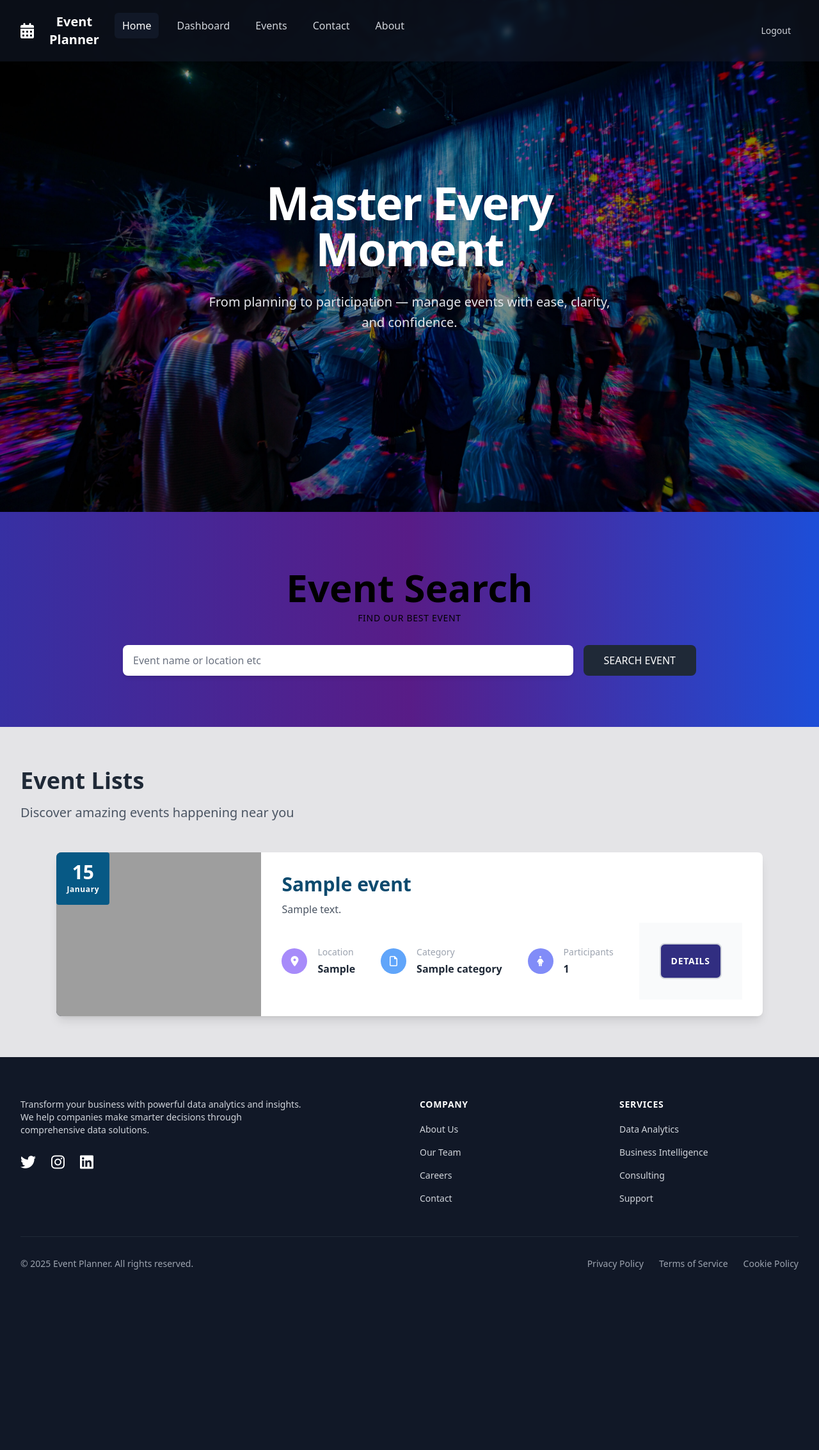
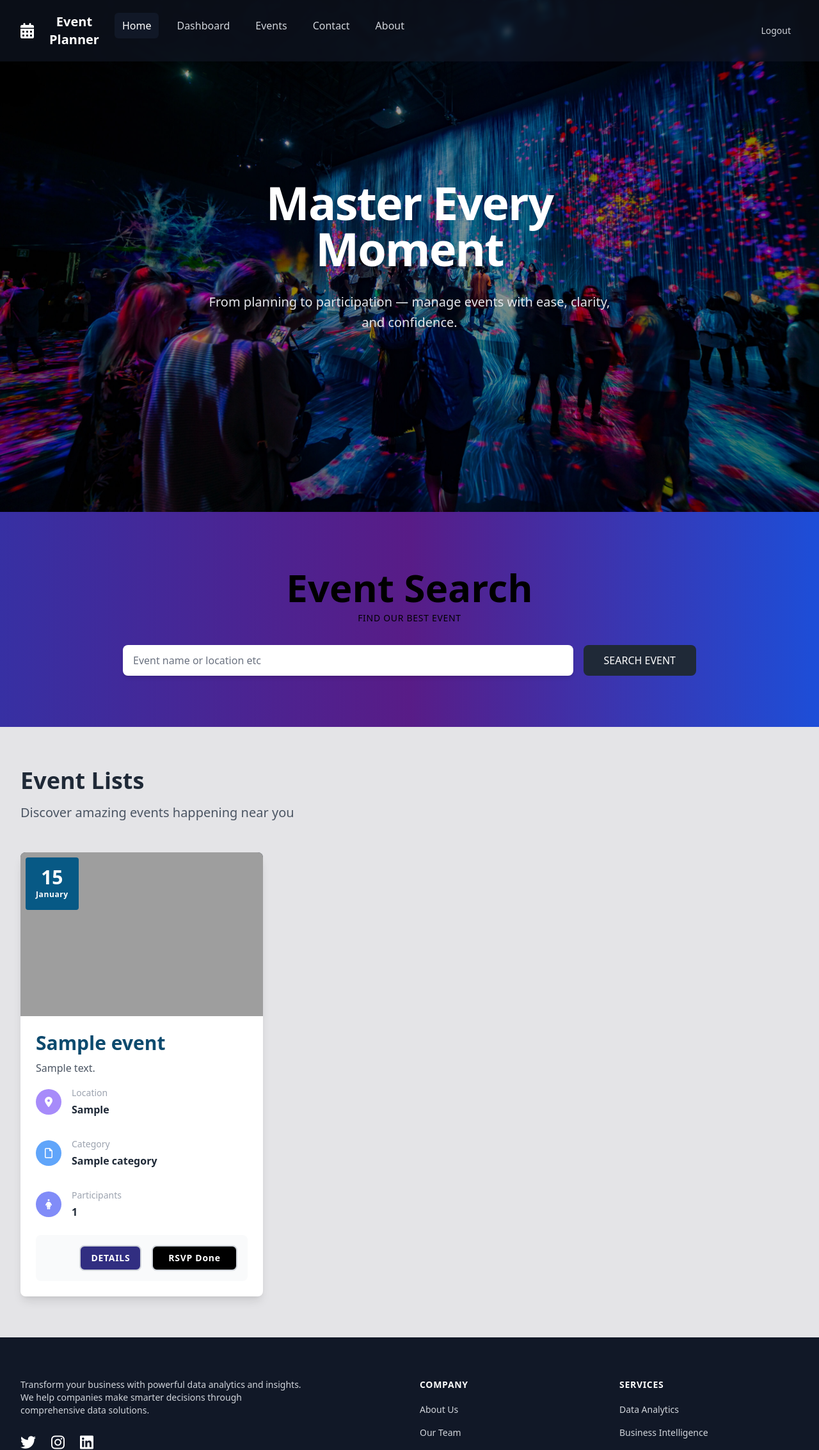
Before and after one commit to Faizaa01/Event_management, a Django app: page /events/ in a window 1280 px wide. Shown: the top 2266 px of the page at 64% size. Before the commit the page ends 1984 px from the top, so only its background shows below. Run offline with Django 5.2, Linux system fonts and the light colour scheme; a user stored in the database is signed in; tables that the repository leaves empty hold one stand-in row (values such as "Sample post"); grey boxes are pictures that could not be loaded.

Commit message:
rsvp_done

```diff
--- a/events/templates/home.html
+++ b/events/templates/home.html
@@ -64,24 +64,27 @@
 
     {% if request.user.is_authenticated %}
       {% if data %}
-    <div class="grid gap-10">
+        <!-- Grid: 1 col on small, 2 cols on md, optional 3 cols on lg -->
+        <div class="grid grid-cols-1 md:grid-cols-2 lg:grid-cols-3 gap-10">
           {% for event in data %}
-      <div class="max-w-6xl h-64 mx-auto bg-white rounded-lg shadow-lg overflow-hidden flex">
-        <div class="w-80 h-64 bg-gray-700 relative">
-          <div class="absolute inset-0"
-              style="background-image: url('{{event.asset.url}}'); background-size: cover;">
-          </div>
-          <div class="absolute bg-sky-800 text-white p-4 rounded text-center font-bold">
+            <div class="bg-white rounded-lg shadow-lg overflow-hidden flex flex-col max-w-full h-auto mx-auto">
+
+              <!-- Image on top -->
+              <div class="w-full h-64 bg-gray-700 relative">
+                <div class="absolute inset-0 bg-cover bg-center" style="background-image: url('{{event.asset.url}}');"></div>
+                <div class="absolute top-2 left-2 bg-sky-800 text-white p-4 rounded text-center font-bold">
                   <div class="text-3xl leading-none mb-1">{{ event.date|date:"d" }}</div>
                   <div class="text-xs tracking-wider">{{ event.date|date:"F" }}</div>
                 </div>
               </div>
 
-        <div class="flex-1 p-8">
+              <!-- Content below image -->
+              <div class="p-6 flex flex-col">
                 <h2 class="text-3xl text-sky-900 mb-2 font-semibold">{{ event.name }}</h2>
-          <p class="text-gray-600 leading-relaxed mb-2"> {{ event.description|truncatewords:30 }} </p>
+                <p class="text-gray-600 leading-relaxed mb-4">{{ event.description|truncatewords:20 }}</p>
 
-          <div class="flex gap-10 justify-between">
+                <!-- 3 info blocks beneath description -->
+                <div class="flex flex-wrap gap-8 mb-6 justify-between">
                   <div class="flex items-center gap-4">
                     <div class="w-10 h-10 bg-violet-400 rounded-full flex items-center justify-center text-white">
                       <i class="fa-solid fa-location-dot"></i>
@@ -109,14 +112,38 @@
                       <div class="text-gray-800 font-bold">{{ event.participants.count }}</div>
                     </div>
                   </div>
-            <div class="flex items-center p-8 bg-gray-50">
+                </div>
+
+                <!-- Buttons below info -->
+                <div class="flex flex-wrap gap-4 justify-end bg-gray-50 p-4 rounded-lg">
                   <a href="{% url 'Event-details' event.id %}">
-                <button class="bg-indigo-900 border-2 border-gray-300 px-4 py-4 text-white font-bold text-sm tracking-wider rounded-lg hover:bg-gray-400 hover:text-black">
+                    <button
+                      class="bg-indigo-900 border-2 border-gray-300 px-4 py-2 text-white font-bold text-sm tracking-wider rounded-lg hover:bg-gray-400 hover:text-black"
+                      type="button">
                       DETAILS
                     </button>
                   </a>
+
+                  {% if user.is_authenticated %}
+                    {% if user in event.participants.all %}
+                      <button
+                        class="bg-black border-2 border-gray-300 py-2 px-6 text-white font-bold text-sm tracking-wider rounded-lg cursor-not-allowed"
+                        type="button" disabled>
+                        RSVP Done
+                      </button>
+                    {% else %}
+                      <form method="post" action="{% url 'rsvp_event' event.id %}">
+                        {% csrf_token %}
+                        <button
+                          class="bg-violet-500 border-2 border-gray-300 px-4 py-2 text-white font-bold text-sm tracking-wider rounded-lg hover:bg-gray-400 hover:text-black"
+                          type="submit">
+                          RSVP
+                        </button>
+                      </form>
+                    {% endif %}
+                  {% endif %}
                 </div>
-          </div>
+
               </div>
             </div>
           {% endfor %}
@@ -131,7 +158,6 @@
         Please <a href="{% url 'sign_in' %}" class="text-blue-700 underline">log in</a> to see the events.
       </div>
     {% endif %}
-
   </div>
 </section>
 
--- a/events/urls.py
+++ b/events/urls.py
@@ -5,8 +5,7 @@ urlpatterns = [
     path('',home, name='home'),
     path('dashboard/',dashboard, name='dashboard'),
     path('search_events/',search_events, name='search'),
-    # path('list/<str:item_type>/', list_items, name='list_items'),
-    # path('participants/', list_participants, name='list_participants'),
+    path('events/<int:event_id>/rsvp/', rsvp_event, name='rsvp_event'),
     # path('categories/', list_categories, name='list_categories'),
 
 
@@ -15,10 +14,6 @@ urlpatterns = [
     path('update_event/<int:id>/', update_event, name='update_event'),
     path('delete_event/<int:id>/', delete_event, name='delete_event'),
 
-    # path('create_participant/',create_participant, name='create_participant'),
-    # path('update_participant/<int:id>/',update_participant, name='update_participant'),
-    # path('delete_participant/<int:id>/',delete_participant, name='delete_participant'),
-
     path('create_category/',create_category, name='create_category'),
     path('update_category/<int:id>/', update_category, name='update_category'),
     path('delete_category/<int:id>/', delete_category, name='delete_category'),
--- a/events/views.py
+++ b/events/views.py
@@ -6,6 +6,7 @@ from django.db.models import Q, Count
 from django.contrib import messages
 from datetime import date
 from django.contrib.auth.models import User
+from django.contrib.auth.decorators import login_required
 
 
 
@@ -16,6 +17,24 @@ def home(request):
         events = None
     context = {'data': events, 'query': ''}
     return render(request, 'home.html', context)
+
+
+
+# RSVP
+
+from django.contrib.auth.decorators import login_required
+from django.shortcuts import get_object_or_404, redirect
+from django.contrib import messages
+from .models import Event
+
+@login_required
+def rsvp_event(request, event_id):
+    event = Event.objects.get(id=event_id)
+    if request.user not in event.participants.all():
+        event.participants.add(request.user)
+    return redirect('home')
+
+
 
 
 # Dashboard
@@ -115,56 +134,6 @@ def delete_event(request, id):
     return redirect('home')
 
 
-# Participant
-
-# def list_participants(request):
-#     data = Participant.objects.prefetch_related('events').all()
-#     context = {
-#         'data': data,
-#         'title': 'Participants List'
-#     }
-#     return render(request, 'list.html', context)
-
-
-# def create_participant(request):
-#     form = Participantform()
-#     if request.method == "POST":
-#         form = Participantform(request.POST)
-#         if form.is_valid():
-#             form.save()
-#             messages.success(request, "Participant Created Successfully.")
-#             return redirect('create_participant')
-#     context = {"form": form, "title": "Add Participant"}
-#     return render(request, "form.html", context)
-
-
-# def update_participant(request, id):
-#     participant = Participant.objects.get(id=id)
-#     if request.method == 'POST':
-#         form = Participantform(request.POST, instance=participant)
-#         if form.is_valid():
-#             form.save()
-#             messages.success(request, "Participant Updated Successfully.")
-#             if participant.events.exists():
-#                 return redirect('Event-details', id=participant.events.first().id)
-#             else:
-#                 return redirect('list_participants')
-#     else:
-#         form = Participantform(instance=participant)
-#     context = {"form": form, "title": "Update Participant"}
-#     return render(request, "form.html", context)
-
-
-# def delete_participant(request, id):
-#     if request.method == "POST":
-#         participant = Participant.objects.get(id=id)
-#         participant.delete()
-#         messages.success(request, "Participant Deleted Successfully.")
-#     else:
-#         messages.error(request, "Invalid Request")
-#     return redirect('list_participants')
-
-
 
 # Category
 
--- a/static/css/output.css
+++ b/static/css/output.css
@@ -637,12 +637,20 @@ video {
   bottom: 0px;
 }
 
+.left-2 {
+  left: 0.5rem;
+}
+
 .right-0 {
   right: 0px;
 }
 
 .top-0 {
   top: 0px;
+}
+
+.top-2 {
+  top: 0.5rem;
 }
 
 .isolate {
@@ -811,14 +819,14 @@ video {
   height: 2rem;
 }
 
+.h-auto {
+  height: auto;
+}
+
 .h-full {
   height: 100%;
 }
 
-.max-h-96 {
-  max-height: 24rem;
-}
-
 .max-h-80 {
   max-height: 20rem;
 }
@@ -839,14 +847,14 @@ video {
   width: 2rem;
 }
 
+.w-full {
+  width: 100%;
+}
+
 .w-80 {
   width: 20rem;
 }
 
-.w-full {
-  width: 100%;
-}
-
 .max-w-2xl {
   max-width: 42rem;
 }
@@ -863,14 +871,14 @@ video {
   max-width: 80rem;
 }
 
+.max-w-full {
+  max-width: 100%;
+}
+
 .max-w-md {
   max-width: 28rem;
 }
 
-.max-w-full {
-  max-width: 100%;
-}
-
 .flex-1 {
   flex: 1 1 0%;
 }
@@ -887,6 +895,10 @@ video {
   transform: translate(var(--tw-translate-x), var(--tw-translate-y)) rotate(var(--tw-rotate)) skewX(var(--tw-skew-x)) skewY(var(--tw-skew-y)) scaleX(var(--tw-scale-x)) scaleY(var(--tw-scale-y));
 }
 
+.cursor-not-allowed {
+  cursor: not-allowed;
+}
+
 .cursor-pointer {
   cursor: pointer;
 }
@@ -911,6 +923,10 @@ video {
   flex-direction: column;
 }
 
+.flex-wrap {
+  flex-wrap: wrap;
+}
+
 .content-start {
   align-content: flex-start;
 }
@@ -921,6 +937,10 @@ video {
 
 .items-center {
   align-items: center;
+}
+
+.justify-end {
+  justify-content: flex-end;
 }
 
 .justify-center {
@@ -992,6 +1012,12 @@ video {
   margin-bottom: calc(1.5rem * var(--tw-space-y-reverse));
 }
 
+.space-y-10 > :not([hidden]) ~ :not([hidden]) {
+  --tw-space-y-reverse: 0;
+  margin-top: calc(2.5rem * calc(1 - var(--tw-space-y-reverse)));
+  margin-bottom: calc(2.5rem * var(--tw-space-y-reverse));
+}
+
 .overflow-hidden {
   overflow: hidden;
 }
@@ -1184,6 +1210,11 @@ video {
 .bg-violet-400 {
   --tw-bg-opacity: 1;
   background-color: rgb(167 139 250 / var(--tw-bg-opacity, 1));
+}
+
+.bg-violet-500 {
+  --tw-bg-opacity: 1;
+  background-color: rgb(139 92 246 / var(--tw-bg-opacity, 1));
 }
 
 .bg-white {
@@ -1328,6 +1359,11 @@ video {
 .py-32 {
   padding-top: 8rem;
   padding-bottom: 8rem;
+}
+
+.px-10 {
+  padding-left: 2.5rem;
+  padding-right: 2.5rem;
 }
 
 .py-4 {
@@ -1793,6 +1829,10 @@ video {
     margin-top: 0px;
   }
 
+  .md\:w-80 {
+    width: 20rem;
+  }
+
   .md\:grid-cols-2 {
     grid-template-columns: repeat(2, minmax(0, 1fr));
   }
@@ -1816,6 +1856,10 @@ video {
 }
 
 @media (min-width: 1024px) {
+  .lg\:grid-cols-3 {
+    grid-template-columns: repeat(3, minmax(0, 1fr));
+  }
+
   .lg\:grid-cols-4 {
     grid-template-columns: repeat(4, minmax(0, 1fr));
   }
```
Also changed, not shown: events/forms.py (+0 -10 lines), events/models.py (+0 -9 lines). Lines whose indentation alone changed are shown as unchanged.
